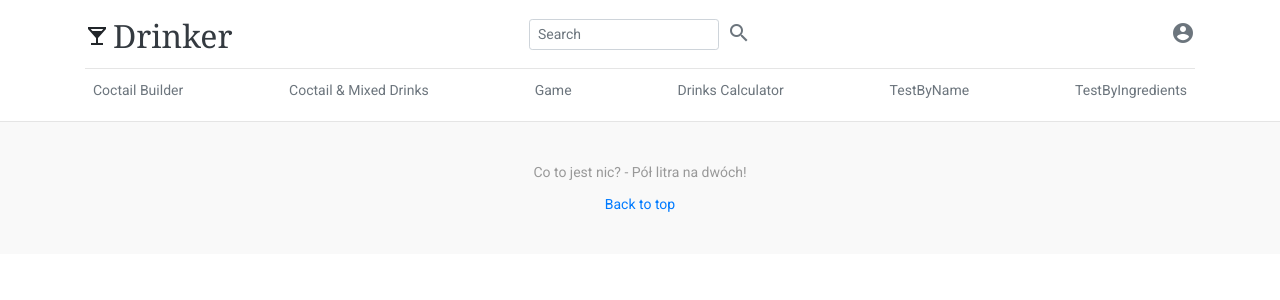
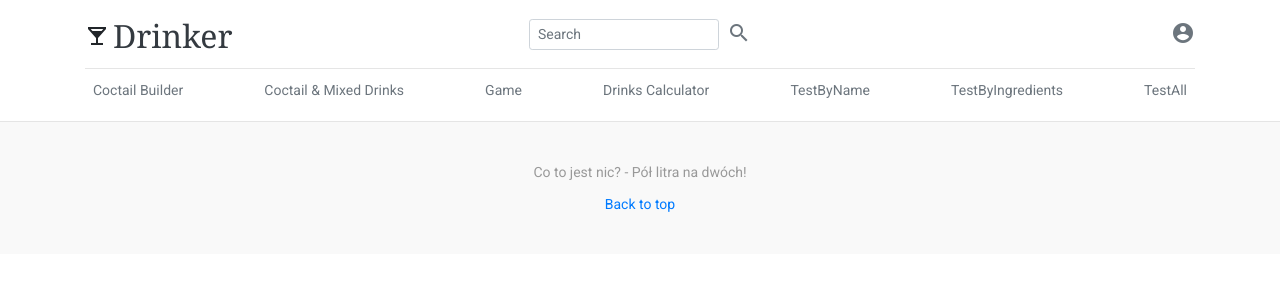
Before and after one commit to gwalus/Drinker, an Angular app in the folder drinkerClient/: page / in a window 1280 px wide. Shown: the top 300 px of the page. Built offline with nearby package versions, Linux system fonts and the light colour scheme.

Commit message:
Get all paginated results from api in coctail service

```diff
--- a/drinkerClient/src/app/_services/coctail.service.ts
+++ b/drinkerClient/src/app/_services/coctail.service.ts
@@ -29,4 +29,12 @@ export class CoctailService {
 
     return getPaginatedResult<Coctail[]>(this.baseUrl + 'Coctail/search/byIngredients/', params, this.http);
   }
+
+  getAll(coctailParams: CoctailParams) {
+    let params = new HttpParams();
+
+    params = getPaginationHeaders(coctailParams);
+
+    return getPaginatedResult<Coctail[]>(this.baseUrl + 'Coctail/list/all/', params, this.http);
+  }
 }
--- a/drinkerClient/src/app/header/header.component.html
+++ b/drinkerClient/src/app/header/header.component.html
@@ -30,6 +30,7 @@
       <a class="p-2 text-muted" href="/calculator">Drinks Calculator</a>
       <a class="p-2 text-muted" (click)="testByName()">TestByName</a>
       <a class="p-2 text-muted" (click)="testByIngredients()">TestByIngredients</a>
+      <a class="p-2 text-muted" (click)="testAll()">TestAll</a>
     </nav>
   </div>
 </div>
--- a/drinkerClient/src/app/header/header.component.ts
+++ b/drinkerClient/src/app/header/header.component.ts
@@ -12,7 +12,9 @@ import { CoctailService } from '../_services/coctail.service';
 export class HeaderComponent implements OnInit {
   coctail: Coctail;
   coctails: Coctail[] = [];
+  allCoctails: Coctail[] = [];
   pagination: Pagination;
+  paginationForAll: Pagination;
 
   constructor(private coctailService: CoctailService) { }
 
@@ -31,10 +33,12 @@ export class HeaderComponent implements OnInit {
 
   testByIngredients() {
     const ingredients: string[] = [
-      'Vodka'
+      'Vodka', 'Gin'
     ];
 
     let coctailParams: CoctailParams = new CoctailParams();
+    // coctailParams.alcoholic = 'Alcoholic';
+    // coctailParams.category = 'Ordinary Drink';
     console.log(coctailParams);
 
     this.coctailService.getCoctailsByIngredients(ingredients, coctailParams).subscribe(coctails => {
@@ -43,4 +47,14 @@ export class HeaderComponent implements OnInit {
       console.log(this.coctails);
     })
   }
+
+  testAll() {
+    let coctailParams: CoctailParams = new CoctailParams();
+
+    this.coctailService.getAll(coctailParams).subscribe(coctails => {
+      this.allCoctails = coctails.result;
+      this.paginationForAll = coctails.pagination
+      console.log(this.allCoctails);
+    })
+  }
 }
```
